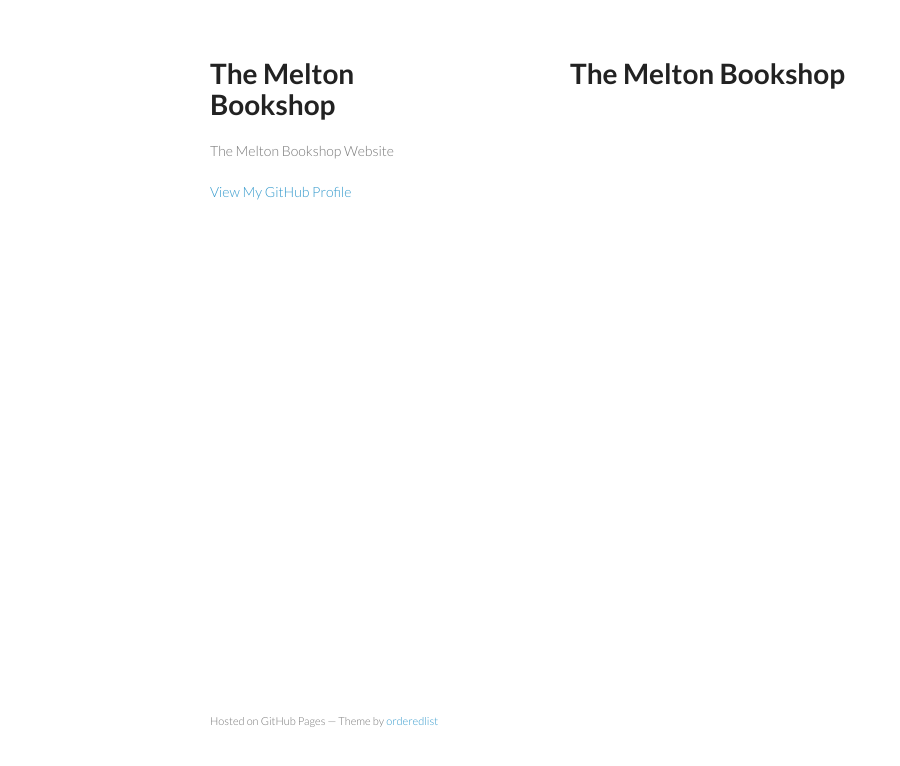
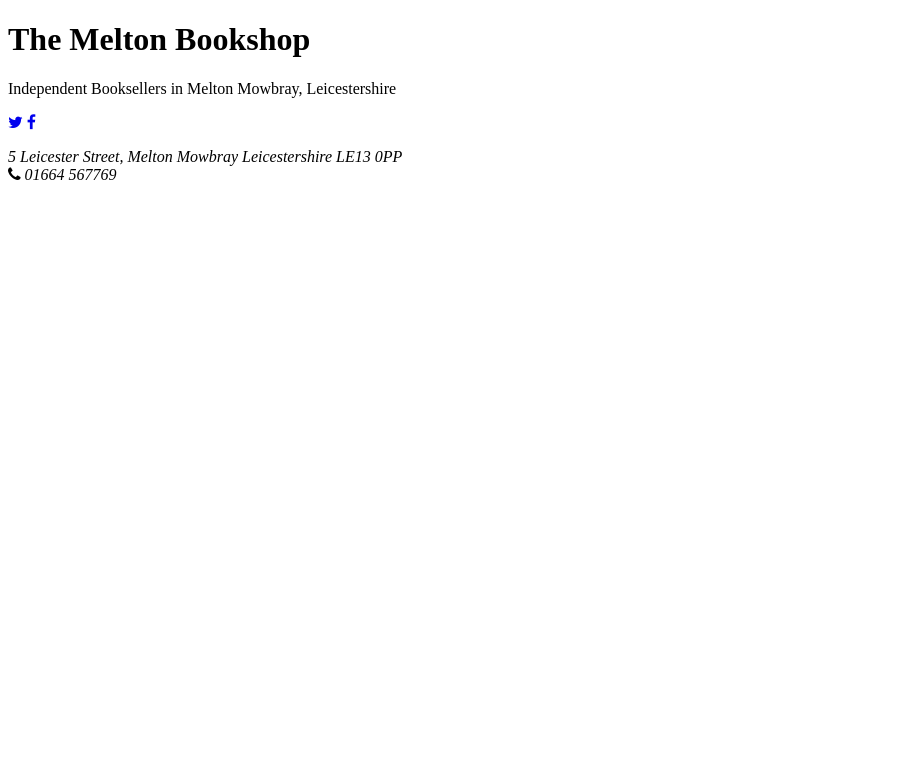
Before and after one commit to themeltonbookshop/themeltonbookshop.github.io, a plain HTML site: page index.html in a window 1280 px wide. Shown: the whole page, without its empty margins (0-900 px from the left). Drawn offline with Linux system fonts and the light colour scheme.

Commit message:
Update index.html

```diff
--- a/index.html
+++ b/index.html
@@ -1,36 +1,20 @@
+
 <!doctype html>
 <html>
-  <head>
-    <meta charset="utf-8">
-    <meta http-equiv="X-UA-Compatible" content="chrome=1">
-    <title>The Melton Bookshop  by themeltonbookshop</title>
+<head>
+  <meta charset="utf-8">
+  <title>The Melton Bookshop, Independent Booksellers in Melton Mowbray, Leicestershire</title>
+  <meta name="viewport" content="width=device-width, initial-scale=1">
+  <link rel="stylesheet" type="text/css" href="css/site.css">
+  <link href="http://maxcdn.bootstrapcdn.com/font-awesome/4.4.0/css/font-awesome.min.css" rel="stylesheet">
+  <link href='http://fonts.googleapis.com/css?family=EB+Garamond' rel='stylesheet' type='text/css'>
+</head>
 
-    <link rel="stylesheet" href="stylesheets/styles.css">
-    <link rel="stylesheet" href="stylesheets/github-light.css">
-    <meta name="viewport" content="width=device-width, initial-scale=1, user-scalable=no">
-    <!--[if lt IE 9]>
-    <script src="//html5shiv.googlecode.com/svn/trunk/html5.js"></script>
-    <![endif]-->
-  </head>
-  <body>
-    <div class="wrapper">
-      <header>
-        <h1>The Melton Bookshop </h1>
-        <p>The Melton Bookshop Website</p>
-
-
-        <p class="view"><a href="https://github.com/themeltonbookshop">View My GitHub Profile</a></p>
-
-      </header>
-      <section>
-        <h1>
-<a id="the-melton-bookshop" class="anchor" href="#the-melton-bookshop" aria-hidden="true"><span class="octicon octicon-link"></span></a>The Melton Bookshop</h1>
-      </section>
-      <footer>
-        <p><small>Hosted on GitHub Pages &mdash; Theme by <a href="https://github.com/orderedlist">orderedlist</a></small></p>
-      </footer>
-    </div>
-    <script src="javascripts/scale.fix.js"></script>
-
-  </body>
+<body>
+  <h1>The Melton Bookshop</h1>
+  <p>Independent Booksellers in Melton Mowbray, Leicestershire</p>
+  <p><a href="http://twitter.com/meltonbook"><i class="fa fa-twitter"></i></a> <a href="http://fb.com/themeltonbookshop"><i class="fa fa-facebook"></i></a></p>
+  <address>5 Leicester Street, Melton Mowbray Leicestershire LE13 0PP</address>
+  <address><i class="fa fa-phone"></i> 01664 567769</address>
+</body>
 </html>
```
